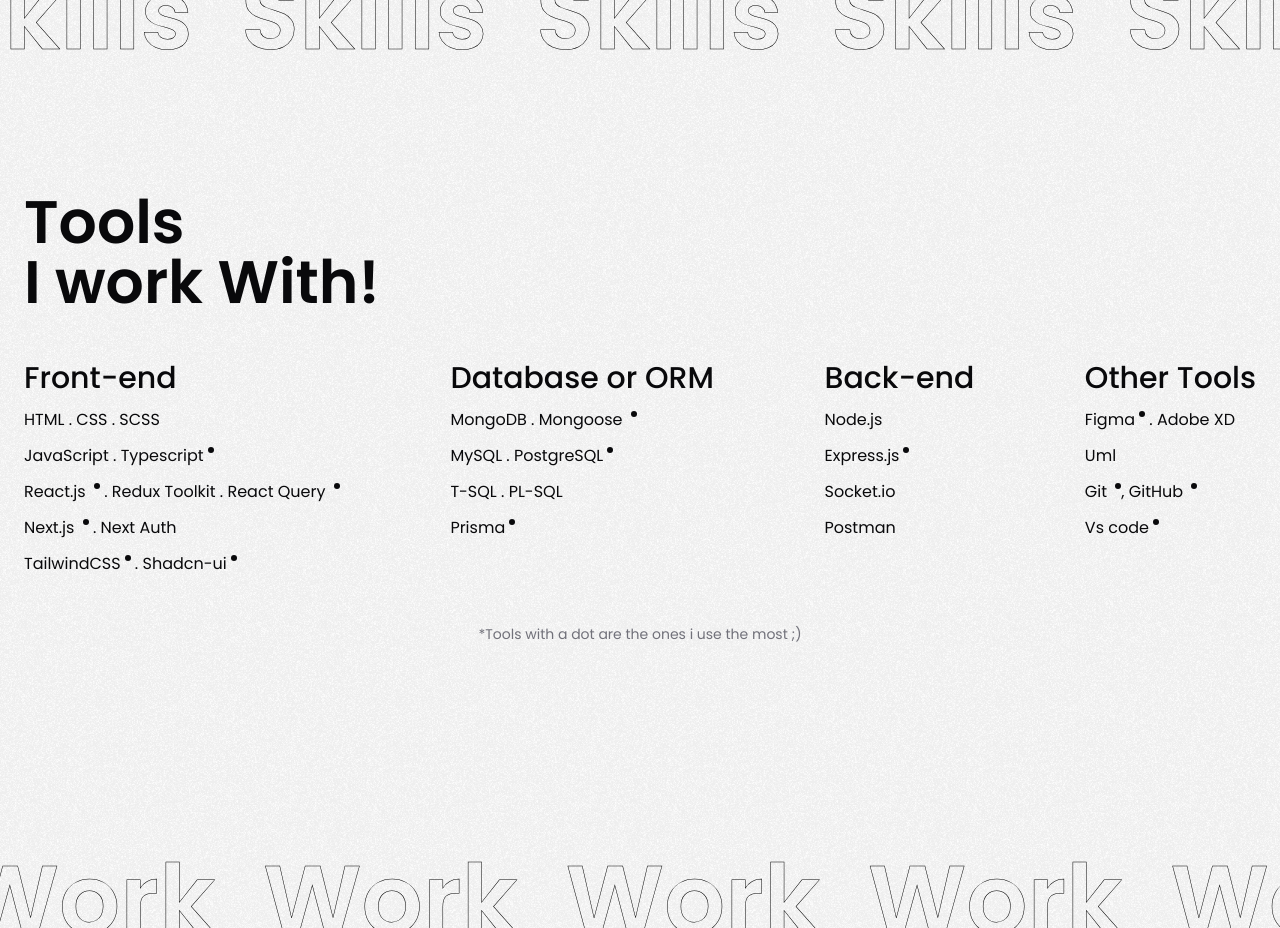
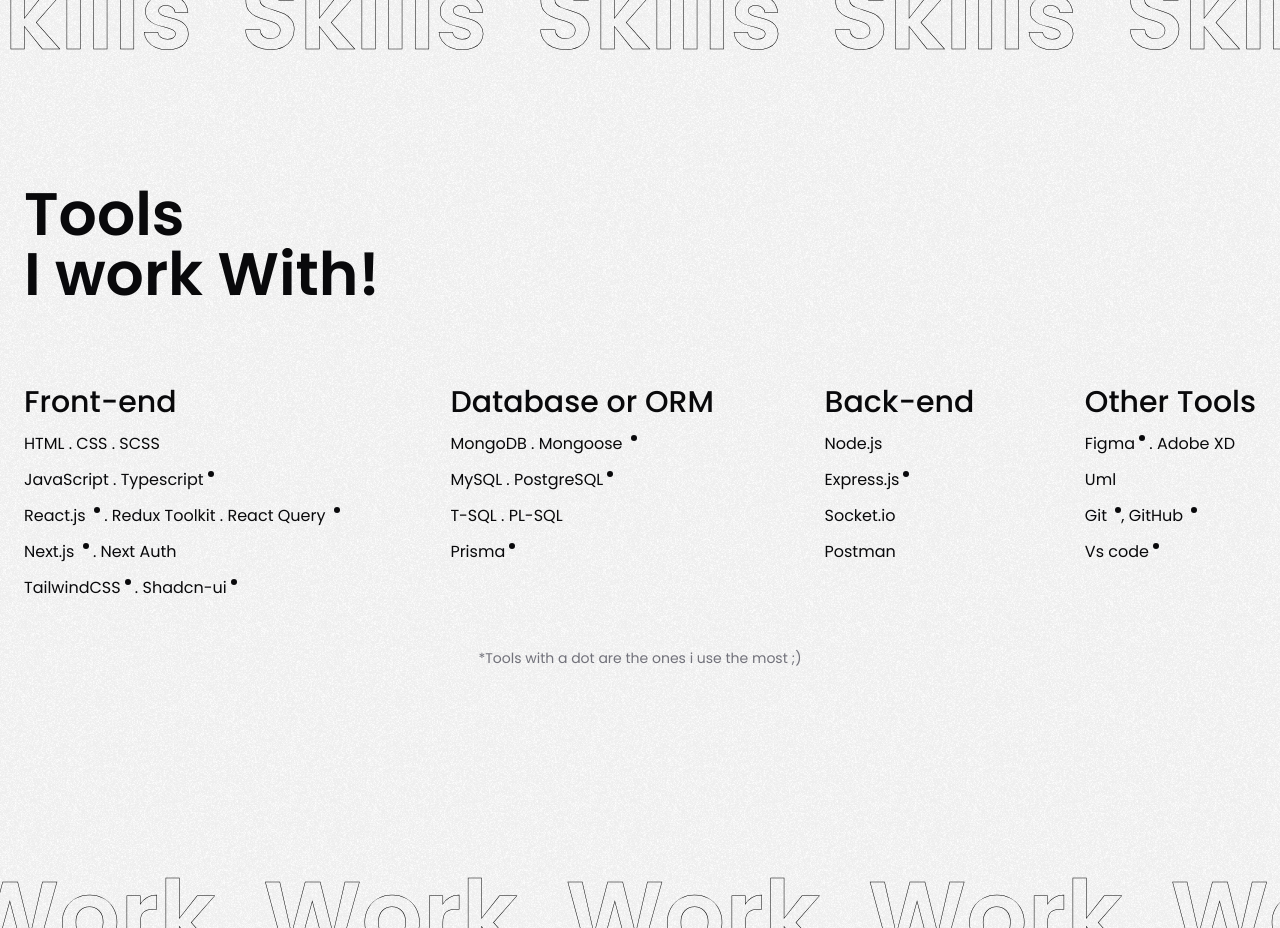
Before and after one commit to NotAnsar/ansar-portfolio, a Next.js app: page / in a window 1280 px wide. Shown: the part 2000-2928 px from the top of the page. Built offline with nearby package versions, Linux system fonts and the light colour scheme.

Commit message:
portfolio done

```diff
--- a/components/skills.tsx
+++ b/components/skills.tsx
@@ -6,8 +6,8 @@
 	return (
 		<div id='skills'>
 			<MarqueeSection>Skills</MarqueeSection>
-			<Wrapper className='mb-20 py-16'>
-				<h2 className='font-bold text-5xl md:text-6xl leading-normal mb-12'>
+			<Wrapper className='mb-20 py-14'>
+				<h2 className='font-bold text-5xl md:text-6xl leading-normal mb-20'>
 					Tools
 					<br />
 					{'I work With!'}
--- a/components/ui/toaster.tsx
+++ b/components/ui/toaster.tsx
@@ -1,4 +1,4 @@
-"use client"
+'use client';
 
 import {
 	Toast,
@@ -7,18 +7,19 @@
 	ToastProvider,
 	ToastTitle,
 	ToastViewport,
-} from "@/components/ui/toast"
-import { useToast } from "@/components/ui/use-toast"
+} from '@/components/ui/toast';
+import { useToast } from '@/components/ui/use-toast';
 
 export function Toaster() {
-  const { toasts } = useToast()
+	const { toasts } = useToast();
 
 	return (
 		<ToastProvider>
 			{toasts.map(function ({ id, title, description, action, ...props }) {
 				return (
-          <Toast key={id} {...props}>
-            <div className="grid gap-1">
+					<Toast key={id} {...props} className='relative'>
+						<div className='bg-noise absolute top-0 w-full h-full left-0' />
+						<div className='grid gap-1 '>
 							{title && <ToastTitle>{title}</ToastTitle>}
 							{description && (
 								<ToastDescription>{description}</ToastDescription>
@@ -27,9 +28,9 @@
 						{action}
 						<ToastClose />
 					</Toast>
-        )
+				);
 			})}
 			<ToastViewport />
 		</ToastProvider>
-  )
+	);
 }
```
Lines whose indentation alone changed are shown as unchanged.
